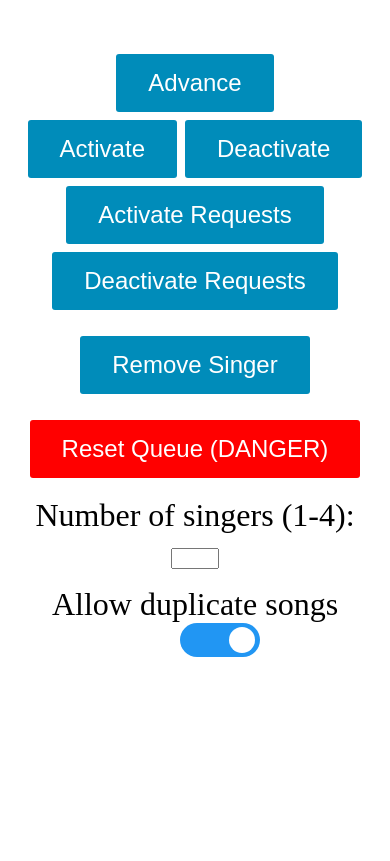
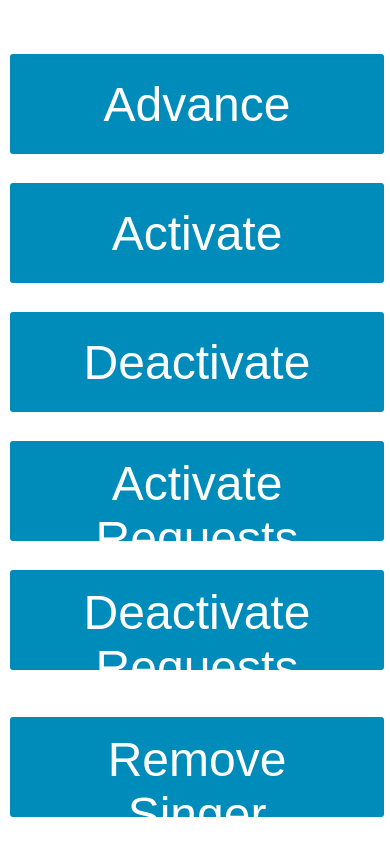
Before and after one commit to callummance/azunyan, a website: page static/frontend/admin/adminpage.html in a window 390 px wide. Shown: the part 239-1100 px from the top of the page. Before the commit the page ends 914 px from the top, so only its background shows below. Drawn offline with nearby package versions, Linux system fonts and the light colour scheme; no server answers.

Commit message:
Implement mobile view for admin screen
Admin view now looks more reasonable on mobile screens

```diff
--- a/static/frontend/admin/adminpage.html
+++ b/static/frontend/admin/adminpage.html
@@ -25,7 +25,8 @@
         <br><br>
         <button id="resetActivate" class="settings">Reset Queue (DANGER)</button>
         <div class="settings__input">
-            Number of singers (1-4): <input type="number" name="singersInput" min="1" max="4">
+            Number of singers (1-4): <input type="number" class="settings__input-number" name="singersInput" min="1"
+                max="4">
         </div>
         <div class="settings__input">
             Allow duplicate songs
--- a/static/frontend/admin/adminstyle.css
+++ b/static/frontend/admin/adminstyle.css
@@ -203,3 +203,39 @@
 .slider.round:before {
     border-radius: 50%;
 }
+
+/* For mobile screens */
+@media only screen and (max-width: 1024px) {
+    .settings {
+        margin: 4px 2px 25px;
+        font-size: 3em;
+        width: 100%;
+        height: 100px;
+    }
+
+    .settings__input {
+        font-size: 3rem;
+    }
+
+    .settings__input-number {
+        border-width: thick;
+        font-size: 3rem;
+    }
+
+    .switch {
+        width: 130px;
+        height: 40px;
+        top: 10px;
+    }
+
+    input:checked + .slider:before {
+        -webkit-transform: translateX(90px);
+        -ms-transform: translateX(90px);
+        transform: translateX(90px);
+    }
+
+    .slider:before {
+        height: 32px;
+        width: 32px;
+    }
+}
```
Lines whose indentation alone changed are shown as unchanged.
